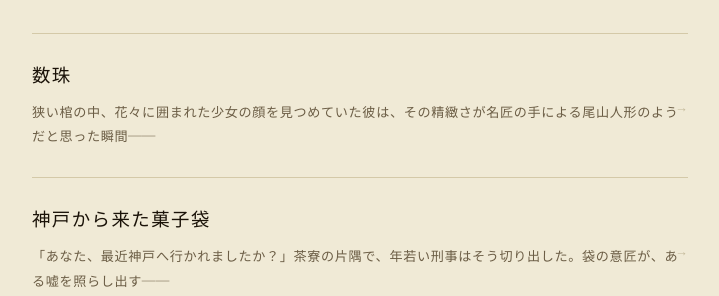
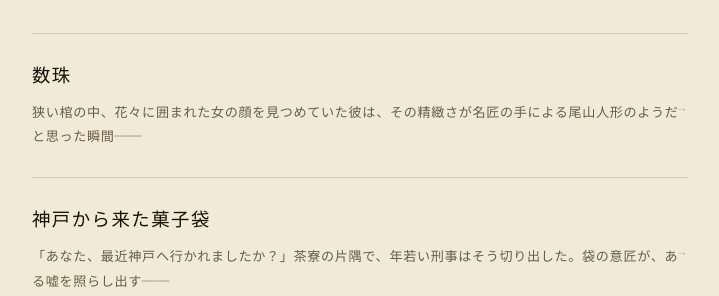
Before and after one commit to AriaYura/eternalnessstudy, a Jekyll site: the page index.html, which Jekyll copies as it is, in a window 1280 px wide. Shown: the part 410-706 px from the top of the page, without its empty margins (280-999 px from the left). Built offline with Jekyll 4.4.1, drawn with Linux system fonts in a browser that asks for light colours; some web fonts are replaced.

Commit message:
height fix

```diff
--- a/_layouts/post.html
+++ b/_layouts/post.html
@@ -20,7 +20,7 @@
       background: var(--bg);
       color: var(--ink);
       font-family: 'Shippori Mincho', serif;
-      min-height: 100vh;
+      min-height: 100dvh;
     }
 
     /* ── Running head ── */
--- a/index.html
+++ b/index.html
@@ -22,7 +22,7 @@
     background-color: var(--paper);
     color: var(--ink);
     font-family: 'Shippori Mincho', 'Noto Serif JP', serif;
-    min-height: 100vh;
+    min-height: 100dvh;
   }
   .page-wrapper {
     max-width: 720px;
@@ -211,7 +211,7 @@
       <li class="article-item">
         <a href="/eternalnessstudy/posts/kinsensuisho/">
           <h2 class="article-title">数珠</h2>
-          <p class="article-excerpt">狭い棺の中、花々に囲まれた少女の顔を見つめていた彼は、その精緻さが名匠の手による尾山人形のようだと思った瞬間——</p>
+          <p class="article-excerpt">狭い棺の中、花々に囲まれた女の顔を見つめていた彼は、その精緻さが名匠の手による尾山人形のようだと思った瞬間——</p>
           <span class="article-arrow">→</span>
         </a>
       </li>
```
